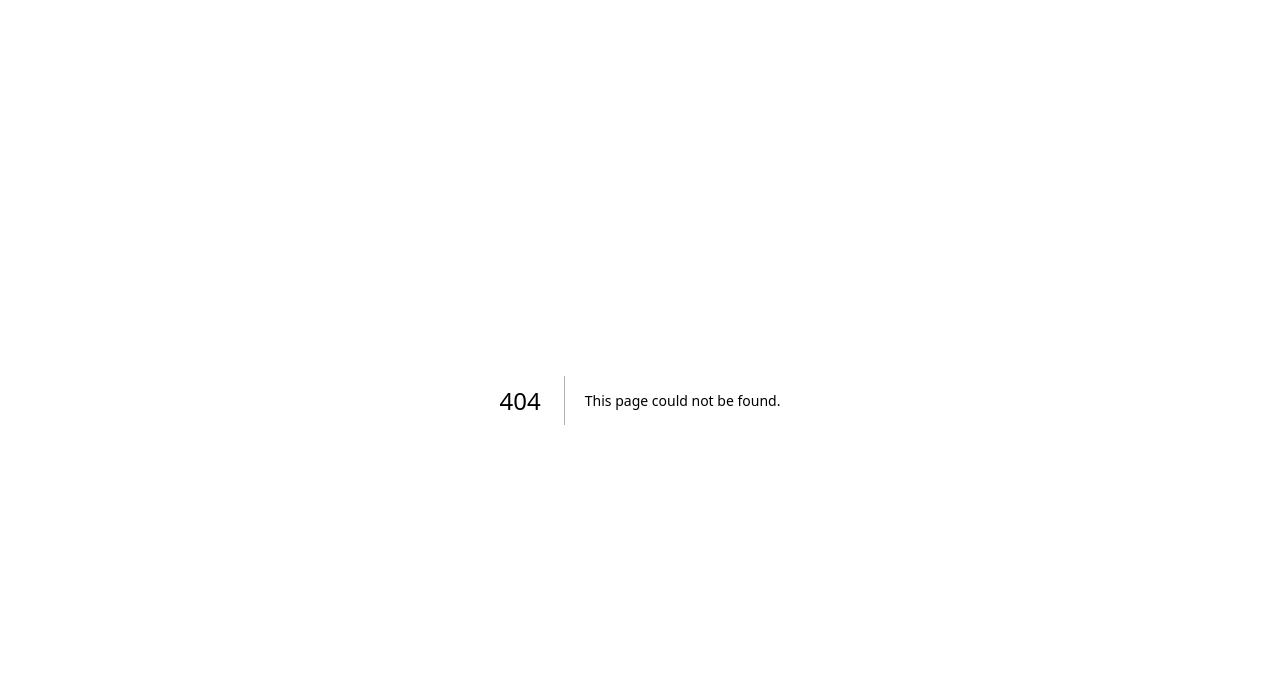
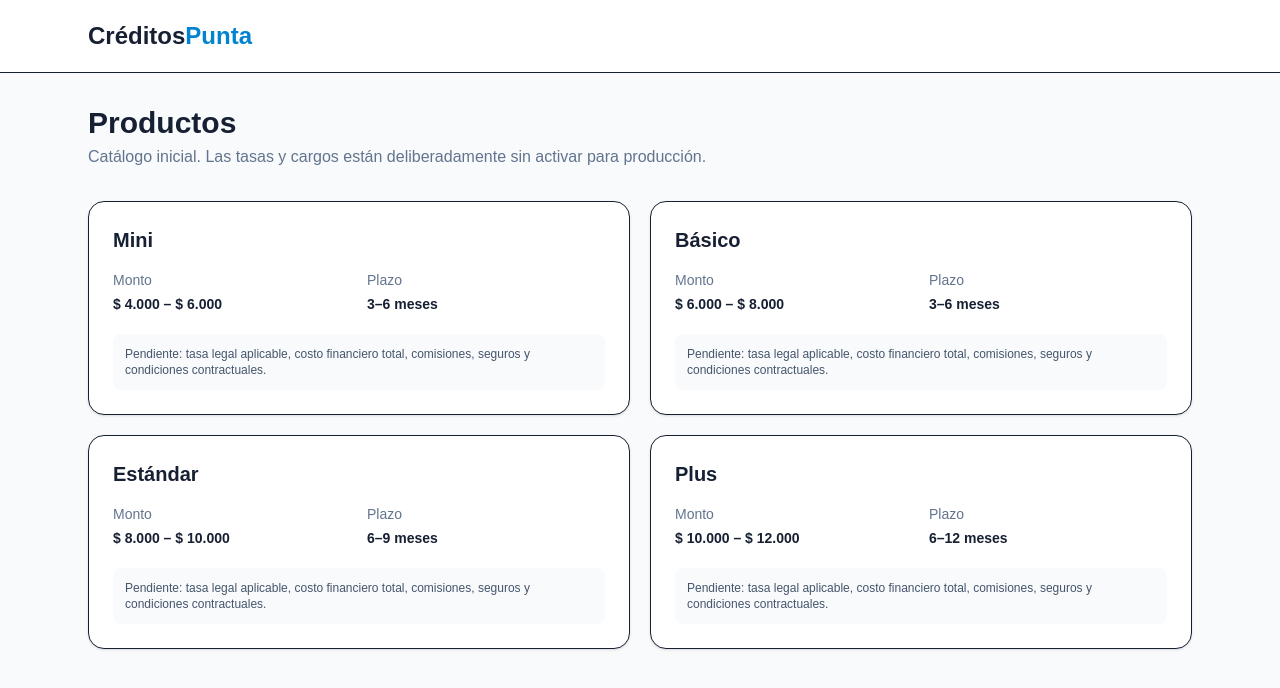
Before and after one commit to cardavaz/creditospunta, a Next.js app: page /productos in a window 1280 px wide. Before the commit this address had no page. Shown: the top 688 px of the page. Built offline with nearby package versions, Linux system fonts and the light colour scheme.

Commit message:
feat: add credit products catalog

```diff
--- /dev/null
+++ b/app/productos/page.tsx
@@ -0,0 +1,2 @@
+const products=[{name:"Mini",min:4000,max:6000,terms:"3–6 meses"},{name:"Básico",min:6000,max:8000,terms:"3–6 meses"},{name:"Estándar",min:8000,max:10000,terms:"6–9 meses"},{name:"Plus",min:10000,max:12000,terms:"6–12 meses"}];
+export default function ProductosPage(){return <main className="min-h-screen bg-slate-50"><header className="border-b bg-white"><div className="mx-auto max-w-6xl px-6 py-5"><div className="text-2xl font-bold">Créditos<span className="text-sky-600">Punta</span></div></div></header><div className="mx-auto max-w-6xl px-6 py-8"><h1 className="text-3xl font-bold">Productos</h1><p className="mt-1 text-slate-500">Catálogo inicial. Las tasas y cargos están deliberadamente sin activar para producción.</p><div className="mt-8 grid gap-5 md:grid-cols-2">{products.map(p=><article key={p.name} className="rounded-2xl border bg-white p-6 shadow-sm"><h2 className="text-xl font-bold">{p.name}</h2><div className="mt-4 grid grid-cols-2 gap-4 text-sm"><div><div className="text-slate-500">Monto</div><div className="mt-1 font-semibold">$ {p.min.toLocaleString("es-UY")} – $ {p.max.toLocaleString("es-UY")}</div></div><div><div className="text-slate-500">Plazo</div><div className="mt-1 font-semibold">{p.terms}</div></div></div><div className="mt-5 rounded-lg bg-slate-50 p-3 text-xs text-slate-600">Pendiente: tasa legal aplicable, costo financiero total, comisiones, seguros y condiciones contractuales.</div></article>)}</div></div></main>}
```
